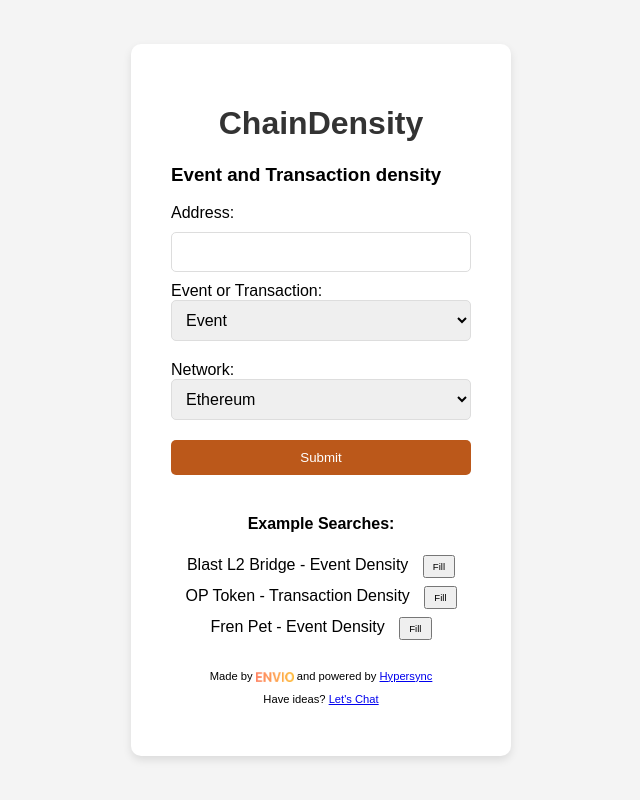
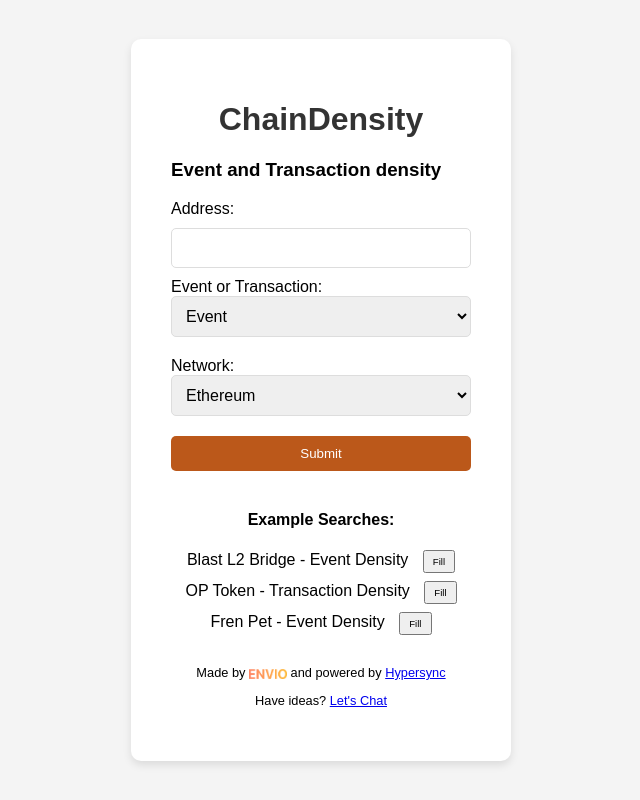
Before and after one commit to enviodev/chain-density, a Python web app: template templates/index.html in a window 1280 px wide. Shown: the whole page, without its empty margins (319-959 px from the left). Run offline with Jinja, Linux system fonts and the light colour scheme; the template is opened without the code that fills it, so the values that code supplies are empty.

Commit message:
Improve font size

```diff
--- a/templates/index.html
+++ b/templates/index.html
@@ -98,7 +98,7 @@
         text-align: center;
         margin-top: 30px;
         margin-bottom: 1px;
-        font-size: 0.7em;
+        font-size: 0.8em;
       }
 
       .footer .heart {
```
